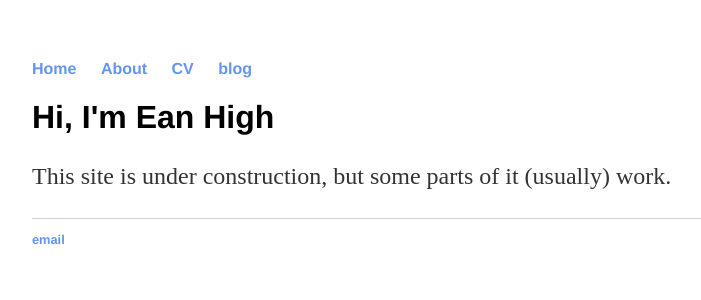
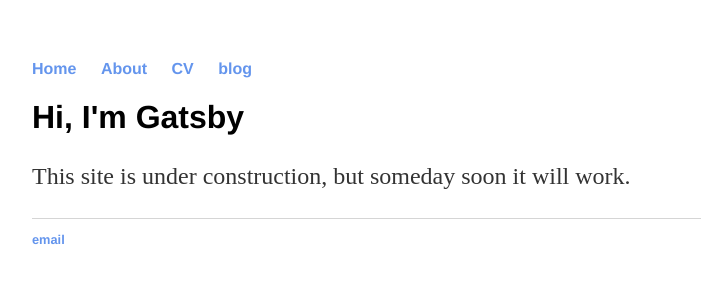
Before and after one commit to eanhello/eanhello.github.io, a Jekyll site: the page built from index.html, in a window 1280 px wide. Shown: the top 300 px of the page, without its empty margins (160-861 px from the left). Built offline with Jekyll 4.4.1, drawn with Linux system fonts in a browser that asks for light colours.

Commit message:
Update index.html

```diff
--- a/index.html
+++ b/index.html
@@ -1,8 +1,8 @@
 ---
 layout: default
-title: Ean High
+title: Gatsby
 ---
 <div class="blurb">
-	<h1>Hi, I'm Ean High</h1>
-	<p>This site is under construction, but some parts of it (usually) work.
+	<h1>Hi, I'm Gatsby</h1>
+	<p>This site is under construction, but someday soon it will work.
 </div><!-- /.blurb -->
```
